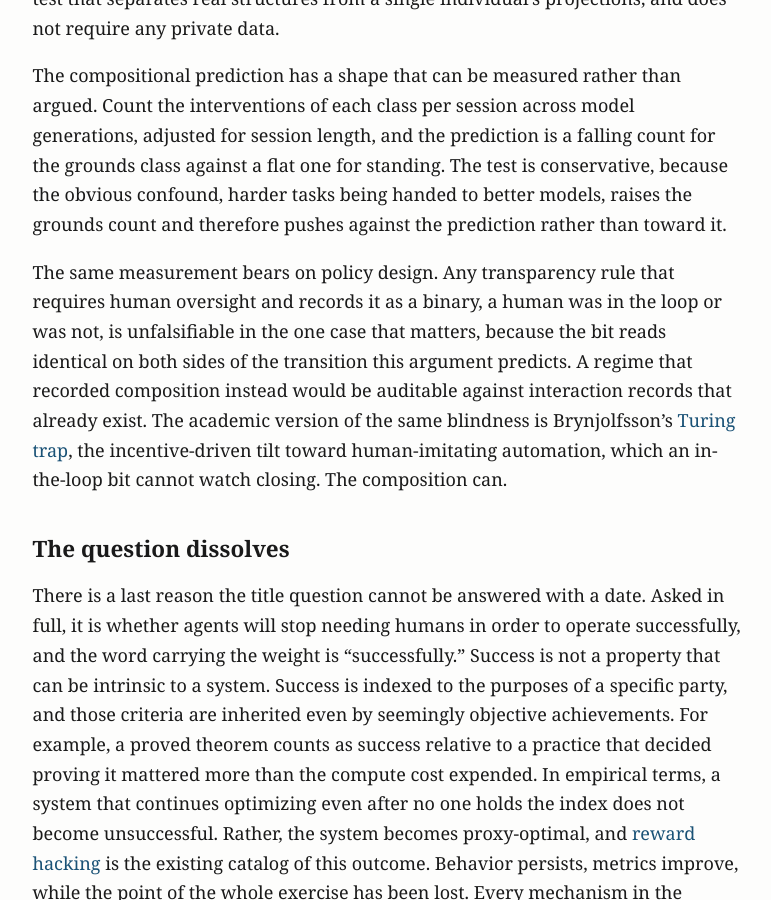
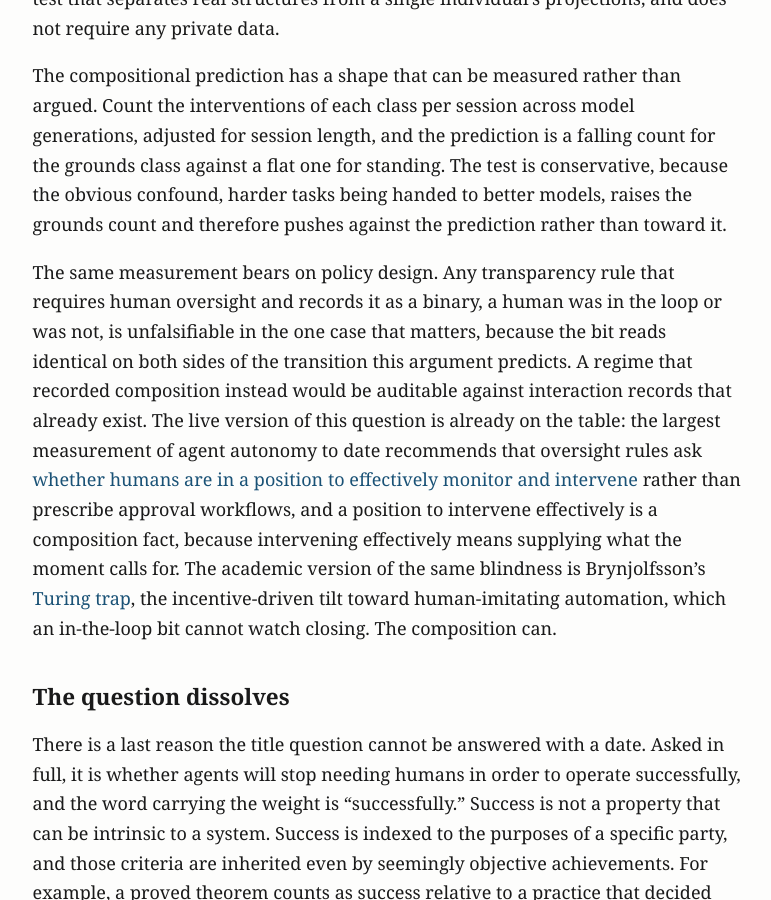
Before and after one commit to MajorLift/blog, a Jekyll site: the page built from _posts/2026-07-24-when-if-ever-agents-stop-needing-us.md, in a window 1280 px wide and 900 px high, scrolled down 10133 px. Shown: the whole window, without its empty margins (252-1023 px from the left). Built offline with Jekyll 4.4.1, drawn with Linux system fonts in a browser that asks for light colours.

Commit message:
Cite the live oversight-policy recommendation in the disclosure paragraph
The largest agent-autonomy measurement recommends oversight rules ask
whether humans are in a position to effectively monitor and intervene.
Position-to-intervene is a composition fact, which is the paragraph's
argument aimed at the live version of the debate.

Claude-Session: https://claude.ai/code/session_01QzrpuaaxiGyPWbFKHggd8b

```diff
--- a/_posts/2026-07-24-when-if-ever-agents-stop-needing-us.md
+++ b/_posts/2026-07-24-when-if-ever-agents-stop-needing-us.md
@@ -92,7 +92,7 @@ Given that the dataset currently consists of a sample of one principal, the prio
 
 The compositional prediction has a shape that can be measured rather than argued. Count the interventions of each class per session across model generations, adjusted for session length, and the prediction is a falling count for the grounds class against a flat one for standing. The test is conservative, because the obvious confound, harder tasks being handed to better models, raises the grounds count and therefore pushes against the prediction rather than toward it.
 
-The same measurement bears on policy design. Any transparency rule that requires human oversight and records it as a binary, a human was in the loop or was not, is unfalsifiable in the one case that matters, because the bit reads identical on both sides of the transition this argument predicts. A regime that recorded composition instead would be auditable against interaction records that already exist. The academic version of the same blindness is Brynjolfsson's [Turing trap](https://doi.org/10.1162/daed_a_01915), the incentive-driven tilt toward human-imitating automation, which an in-the-loop bit cannot watch closing. The composition can.
+The same measurement bears on policy design. Any transparency rule that requires human oversight and records it as a binary, a human was in the loop or was not, is unfalsifiable in the one case that matters, because the bit reads identical on both sides of the transition this argument predicts. A regime that recorded composition instead would be auditable against interaction records that already exist. The live version of this question is already on the table: the largest measurement of agent autonomy to date recommends that oversight rules ask [whether humans are in a position to effectively monitor and intervene](https://www.anthropic.com/research/measuring-agent-autonomy) rather than prescribe approval workflows, and a position to intervene effectively is a composition fact, because intervening effectively means supplying what the moment calls for. The academic version of the same blindness is Brynjolfsson's [Turing trap](https://doi.org/10.1162/daed_a_01915), the incentive-driven tilt toward human-imitating automation, which an in-the-loop bit cannot watch closing. The composition can.
 
 ## The question dissolves
 
```
